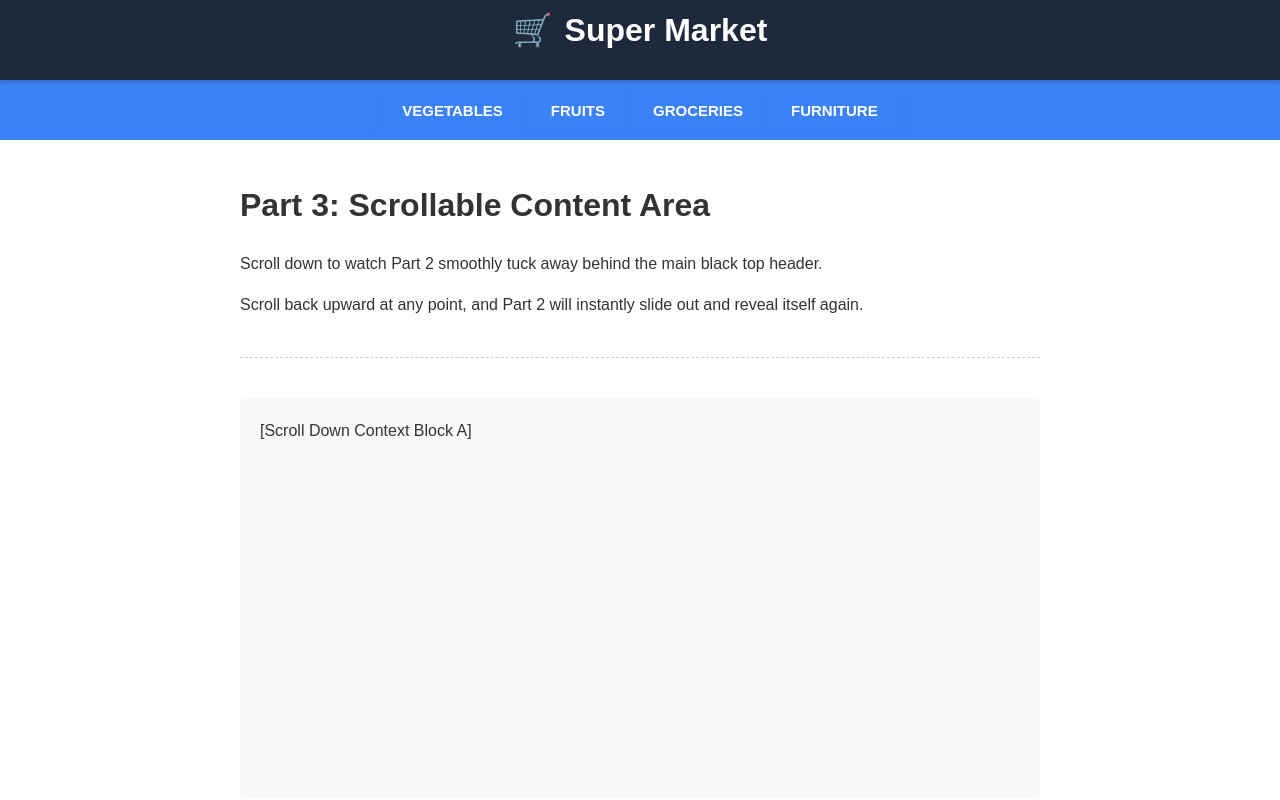
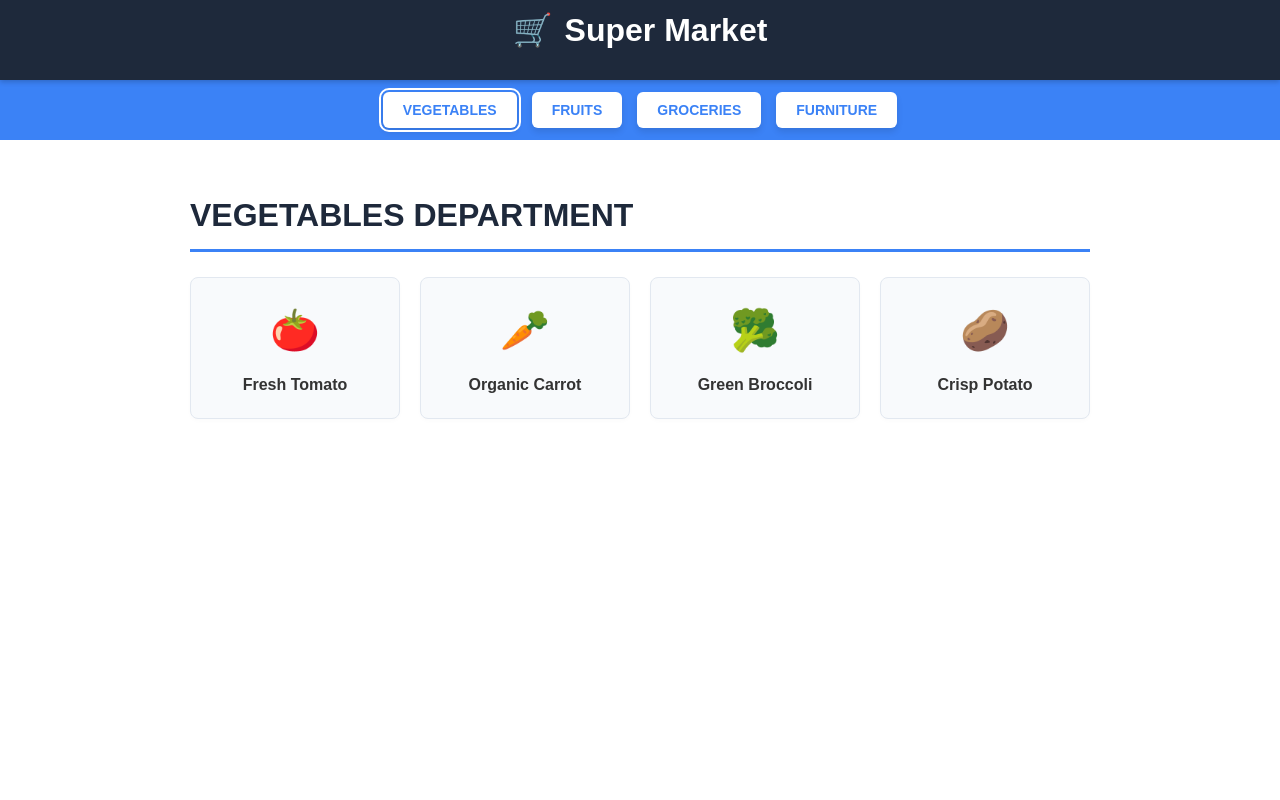
Before and after one commit to karthiksainagubandi7srpt-star/srichaitanyapracticewebsite, a website: page layout.html in a window 1280 px wide. Both pictures are taken after a click on the button "VEGETABLES". Shown: the top 800 px of the page. Drawn offline with Linux system fonts and the light colour scheme.

Commit message:
Update layout.html

```diff
--- a/layout.html
+++ b/layout.html
@@ -44,8 +44,9 @@
             display: flex;
             align-items: center;
             justify-content: center;
+            gap: 15px; /* Added spacing between buttons */
             z-index: 90; /* Sits directly beneath Part 1 layer-wise */
-            transition: top 0.3s ease; /* Smooth transition effect when hiding/showing */
+            transition: top 0.3s ease, opacity 0.3s ease; /* Smooth transition effect when hiding/showing */
         }
 
         /* FIX 1: Class added by JavaScript when scrolling down */
@@ -65,7 +66,7 @@
         }
 
         .content-box {
-            max-width: 800px;
+            max-width: 900px;
             margin: 0 auto;
             line-height: 1.6;
             color: #333;
@@ -75,57 +76,77 @@
             margin-bottom: 20px;
         }
 
-        p {
-            margin-bottom: 15px;
-        }
+        /* Styled your custom buttons to stand out beautifully on the blue bar */
         .custom-button {
-    /* Layout & Spacing */
             display: inline-flex;
             align-items: center;
             justify-content: center;
             gap: 8px;
-    padding: 12px 24px;
-    font-size: 15px;
-    font-weight: 600;
+            padding: 10px 20px;
+            font-size: 14px;
+            font-weight: bold;
             font-family: Arial, sans-serif;
-
-    /* Colors & Clean Edges */
-    background-color: #3b82f6; /* Modern blue */
-    color: #ffffff;
+            background-color: #ffffff; /* White background to stand out on the blue header */
+            color: #3b82f6; /* Blue text */
             border: none;
-    border-radius: 8px; /* Smooth rounded corners */
-
-    /* Effects & Interaction */
+            border-radius: 6px;
             cursor: pointer;
-    box-shadow: 0 4px 6px -1px rgba(59, 130, 246, 0.2);
-    transition: all 0.2s ease-in-out; /* Smooth movement transition */
+            box-shadow: 0 4px 6px rgba(0, 0, 0, 0.1);
+            transition: all 0.2s ease-in-out;
         }
 
         /* Hover State: When mouse moves over the button */
         .custom-button:hover {
-    background-color: #2563eb; /* Slightly darker blue */
-    box-shadow: 0 10px 15px -3px rgba(59, 130, 246, 0.3);
+            background-color: #f1f5f9;
             transform: translateY(-2px); /* Lifts up slightly */
+            box-shadow: 0 6px 12px rgba(0, 0, 0, 0.15);
         }
 
         /* Active State: When the button is physically clicked down */
         .custom-button:active {
-    transform: translateY(0); /* Drops back down */
-    box-shadow: 0 4px 6px -1px rgba(59, 130, 246, 0.2);
+            transform: translateY(0);
+            box-shadow: 0 4px 6px rgba(0, 0, 0, 0.1);
         }
 
-/* Focus State: Keeps it accessible for keyboard navigation */
         .custom-button:focus {
-    outline: 3px solid rgba(59, 130, 246, 0.4);
+            outline: 2px solid #ffffff;
             outline-offset: 2px;
         }
 
+        /* Styles for the Dynamic Shop Display Matrix in Part 3 */
+        .display-title {
+            color: #1e293b;
+            border-bottom: 3px solid #3b82f6;
+            padding-bottom: 8px;
+            margin-top: 10px;
+        }
+
+        .item-grid {
+            display: grid;
+            grid-template-columns: repeat(auto-fill, minmax(200px, 1fr));
+            gap: 20px;
+            margin-top: 25px;
+        }
+
+        .product-card {
+            background: #f8fafc;
+            border: 1px solid #e2e8f0;
+            border-radius: 8px;
+            padding: 20px;
+            text-align: center;
+            box-shadow: 0 2px 4px rgba(0,0,0,0.02);
+            font-weight: bold;
+        }
+
+        .product-icon {
+            font-size: 40px;
+            margin-bottom: 10px;
+            display: block;
+        }
     </style>
 </head>
 <body>
 
-    <!-- PART 1 -->
-    <!-- PART 1 -->
     <!-- PART 1 -->
     <div class="part-1">
         <h1><span style="margin-right: 12px;">🛒</span>Super Market</h1>
@@ -133,35 +154,24 @@
 
     <!-- PART 2 -->
     <div class="part-2" id="scrollHeader">
-        <button id="button1" class="custom-button">VEGETABLES</button>
-        <button id="button2" class="custom-button">FRUITS</button>
-        <button id="button3" class="custom-button">GROCERIES</button>
-        <button id="button4" class="custom-button">FURNITURE</button>
+        <!-- Added explicit JS function clicks passing down the text type selection -->
+        <button id="button1" class="custom-button" onclick="displayCategory('VEGETABLES')">VEGETABLES</button>
+        <button id="button2" class="custom-button" onclick="displayCategory('FRUITS')">FRUITS</button>
+        <button id="button3" class="custom-button" onclick="displayCategory('GROCERIES')">GROCERIES</button>
+        <button id="button4" class="custom-button" onclick="displayCategory('FURNITURE')">FURNITURE</button>
     </div>
 
     <!-- PART 3 -->
     <main class="part-3">
-        <div class="content-box">
-            <h1>Part 3: Scrollable Content Area</h1>
-            <p>Scroll down to watch Part 2 smoothly tuck away behind the main black top header.</p>
-            <p>Scroll back upward at any point, and Part 2 will instantly slide out and reveal itself again.</p>
-            <hr style="margin: 40px 0; border: 0; border-top: 1px dashed #ccc;">
-
-            <!-- Dummy text blocks to force scrolling functionality -->
-            <p style="height: 400px; background: #f9f9f9; padding: 20px; margin-bottom: 20px; border-radius: 5px;">
-                [Scroll Down Context Block A]
-            </p>
-            <p style="height: 400px; background: #eef2f3; padding: 20px; margin-bottom: 20px; border-radius: 5px;">
-                [Scroll Down Context Block B]
-            </p>
-            <p style="height: 400px; background: #f9f9f9; padding: 20px; margin-bottom: 20px; border-radius: 5px;">
-                [Scroll Down Context Block C]
-            </p>
+        <div class="content-box" id="displayTarget">
+            <!-- Default landing view text before any buttons get clicked -->
+            <h1 class="display-title">Welcome to the Supermarket</h1>
+            <p>Please select a department from the menu bar above to reveal available store inventories inside this layout zone.</p>
         </div>
     </main>
 
-    <!-- FIX 3: Added simple script to detect scroll direction -->
     <script>
+        // --- 1. HANDLE SHOW/HIDE LOGIC ON SCROLL ---
         let lastScrollTop = 0;
         const scrollHeader = document.getElementById('scrollHeader');
 
@@ -179,6 +189,66 @@
             // Updates scroll anchor position tracker
             lastScrollTop = scrollTop <= 0 ? 0 : scrollTop;
         });
+
+        // --- 2. DYNAMIC ITEM DICTIONARY DATA MATRIX ---
+        const storeInventory = {
+            VEGETABLES: [
+                { name: 'Fresh Tomato', icon: '🍅' },
+                { name: 'Organic Carrot', icon: '🥕' },
+                { name: 'Green Broccoli', icon: '🥦' },
+                { name: 'Crisp Potato', icon: '🥔' }
+            ],
+            FRUITS: [
+                { name: 'Sweet Apple', icon: '🍎' },
+                { name: 'Ripe Banana', icon: '🍌' },
+                { name: 'Juicy Orange', icon: '🍊' },
+                { name: 'Fresh Grapes', icon: '🍇' }
+            ],
+            GROCERIES: [
+                { name: 'Whole Milk', icon: '🥛' },
+                { name: 'Fresh Bread', icon: '🍞' },
+                { name: 'Farm Eggs', icon: '🥚' },
+                { name: 'Natural Honey', icon: '🍯' }
+            ],
+            FURNITURE: [
+                { name: 'Wooden Chair', icon: '🪑' },
+                { name: 'Study Desk', icon: ' 테이블' },
+                { name: 'Comfortable Sofa', icon: '🛋️' },
+                { name: 'Bedroom Wardrobe', icon: '🚪' }
+            ]
+        };
+
+        // --- 3. RENDERING ENGINE FOR PART 3 ---
+        function displayCategory(categoryName) {
+            const targetContainer = document.getElementById('displayTarget');
+            const items = storeInventory[categoryName];
+
+            // Clear old landing layout text
+            targetContainer.innerHTML = '';
+
+            // Generate header segment
+            const heading = document.createElement('h1');
+            heading.className = 'display-title';
+            heading.textContent = `${categoryName} DEPARTMENT`;
+            targetContainer.appendChild(heading);
+
+            // Generate display wrapper element
+            const grid = document.createElement('div');
+            grid.className = 'item-grid';
+
+            // Loop through inventory list and construct items into Part 3 HTML view
+            items.forEach(product => {
+                const card = document.createElement('div');
+                card.className = 'product-card';
+                card.innerHTML = `
+                    <span class="product-icon">${product.icon}</span>
+                    <div>${product.name}</div>
+                `;
+                grid.appendChild(card);
+            });
+
+            targetContainer.appendChild(grid);
+        }
     </script>
 
 </body>
```
Lines whose indentation alone changed are shown as unchanged.
